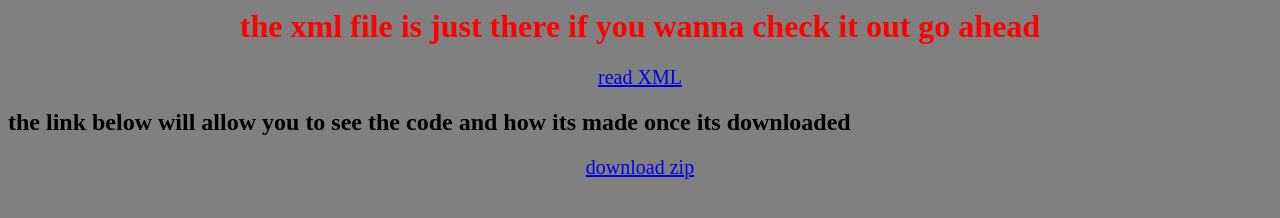
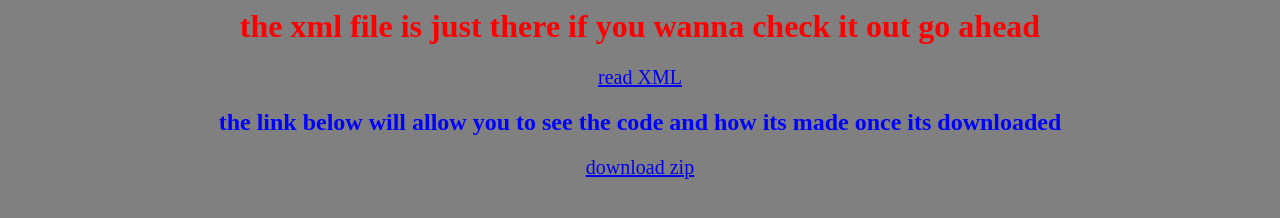
Before and after one commit to admin505admin505/XML, a plain HTML site: page index.html in a window 1280 px wide. Drawn offline with Linux system fonts and the light colour scheme.

Commit message:
Update xml.css

```diff
--- a/xml.css
+++ b/xml.css
@@ -17,3 +17,8 @@ div{
    text-align:center;
    font-size:20px;
 }
+
+h2{
+   color:blue;
+   text-align:center;
+}
```
